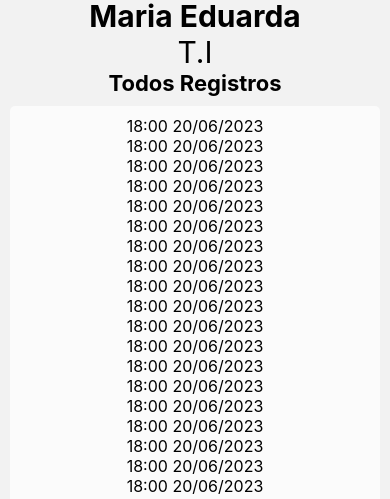
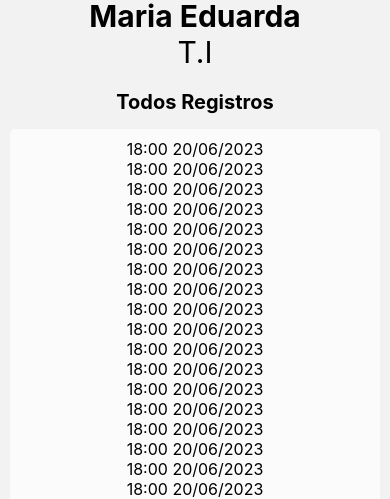
Before and after one commit to eduardo-diniz/bateAiFrontEnd, a React Native app: screen /AllTimeSheets in a window 390 px wide. Shown: the part 345-844 px from the top of the page. Built offline with nearby package versions, Linux system fonts and the light colour scheme.

Commit message:
Fix Scroll

```diff
--- a/src/screens/employees/allTimeSheets/AllTimeSheets.js
+++ b/src/screens/employees/allTimeSheets/AllTimeSheets.js
@@ -1,5 +1,5 @@
 import ButtonC from "../../../components/button/ButtonC";
-import { Alert, View, StyleSheet, Image, Text , ScrollView   } from 'react-native';
+import { Alert, View, StyleSheet, Image, Text, ScrollView } from 'react-native';
 import ListViewC from "../../../components/listView/ListViewC";
 import ProfileInfoC from "../../../components/profileInfo/ProfileInfoC";
 import ModalPopup from "../../../components/modal/ModalPoup";
@@ -27,21 +27,38 @@ const dateArray = [
     '18:00 20/06/2023',
     '18:00 20/06/2023',
     '18:00 20/06/2023'
-  ];
+];
 const AllTimeSheets = () => {
-
     return (
-        <ScrollView>
-        <View>
-
-        <ProfileInfoC departament={'T.I'} name={'Maria Eduarda'} nick={'Maria'} picture="https://placekitten.com/200/200" />
-
-        <ListViewC name={'Todos Registros'} list={dateArray}></ListViewC>
+        <View style={styles.container}>
+            <ProfileInfoC departament={'T.I'} name={'Maria Eduarda'} nick={'Maria'} picture="https://placekitten.com/200/200" />
+            <View style={styles.titleContainer}>
+                <Text style={styles.titleText}>Todos Registros</Text>
+            </View>
+            <ScrollView style={styles.listViewContainer}>
+                <ListViewC name={''} list={dateArray} />
+            </ScrollView>
         </View>
-        </ScrollView>
-
-
-    )
+    );
 }
 
+const styles = StyleSheet.create({
+    container: {
+        flex: 1,
+        flexDirection: 'column',
+    },
+    listViewContainer: {
+        flex: 1,
+    },
+    titleContainer: {
+        alignItems: 'center',
+        marginTop: 20, // Espaçamento superior para o título
+        marginBottom: 5,
+    },
+    titleText: {
+        fontSize: 20,
+        fontWeight: 'bold',
+    },
+});
+
 export default AllTimeSheets;
--- a/src/screens/employees/cadastro/Cadastro.js
+++ b/src/screens/employees/cadastro/Cadastro.js
@@ -12,7 +12,7 @@ const Cadastro = () => {
   const navigation = useNavigation();
 
   const handleSubmit = () => {
-    navigation.navigate('Profile');
+    navigation.navigate('Home');
 
 
   };
--- a/src/screens/employees/profile/Profile.js
+++ b/src/screens/employees/profile/Profile.js
@@ -1,5 +1,5 @@
 import React, { useState } from 'react';
-import { View, StyleSheet, Image, Text } from 'react-native';
+import { View, StyleSheet, Image, Text, ScrollView } from 'react-native';
 import ListViewC from "../../../components/listView/ListViewC"
 import ProfileInfoC from "../../../components/profileInfo/ProfileInfoC";
 import ModalPopup from "../../../components/modal/ModalPoup";
@@ -7,9 +7,12 @@ import Label from "../../../components/label/Label";
 
 const Profile = () => {
   return (
-    <View>
+    <View style={styles.container}>
+      <View style={styles.profileInfo}>
         <ProfileInfoC departament={'T.I'} name={'Maria Eduarda'} nick={'Maria'} picture="https://placekitten.com/200/200" />
+      </View>
 
+      <ScrollView style={styles.labelsContainer}>
         <Label
           iconSource={require('../../../../assets/favicon.png')}
           title="Local de Trabalho"
@@ -45,8 +48,23 @@ const Profile = () => {
           title="Lembrar por I.A"
           description="Sim"
         />
+      </ScrollView>
     </View>
   );
 }
 
-export default Profile;
+const styles = StyleSheet.create({
+  container: {
+    flex: 1,
+    flexDirection: 'column',
+  },
+  profileInfo: {
+    borderBottomWidth: 1,
+    borderBottomColor: '#ccc',
+  },
+  labelsContainer: {
+    flex: 1,
+  },
+});
+
+export default Profile;
```
Also changed, not shown: 1 other file (tests, documents, lock files or other folders). Lines whose indentation alone changed are shown as unchanged.
